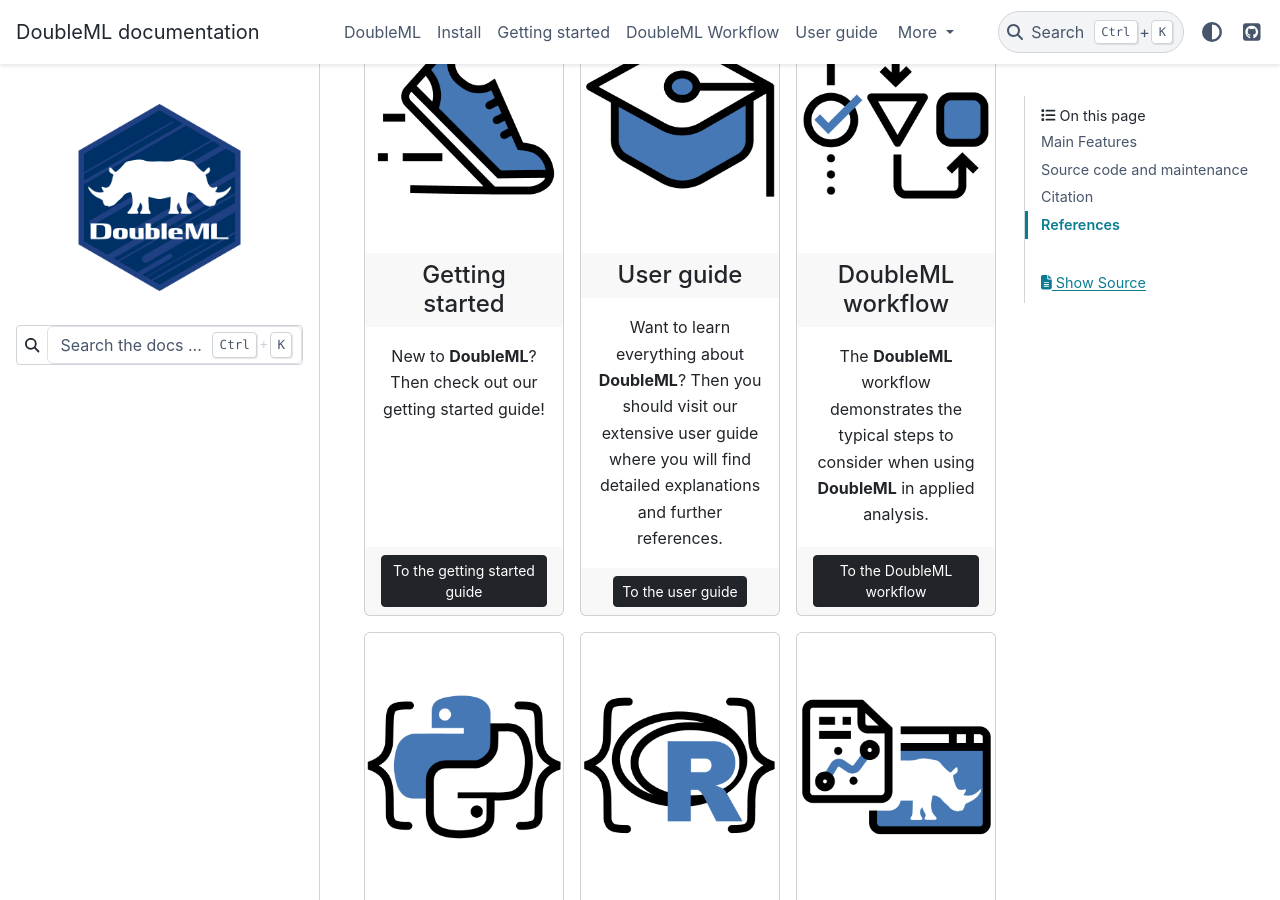
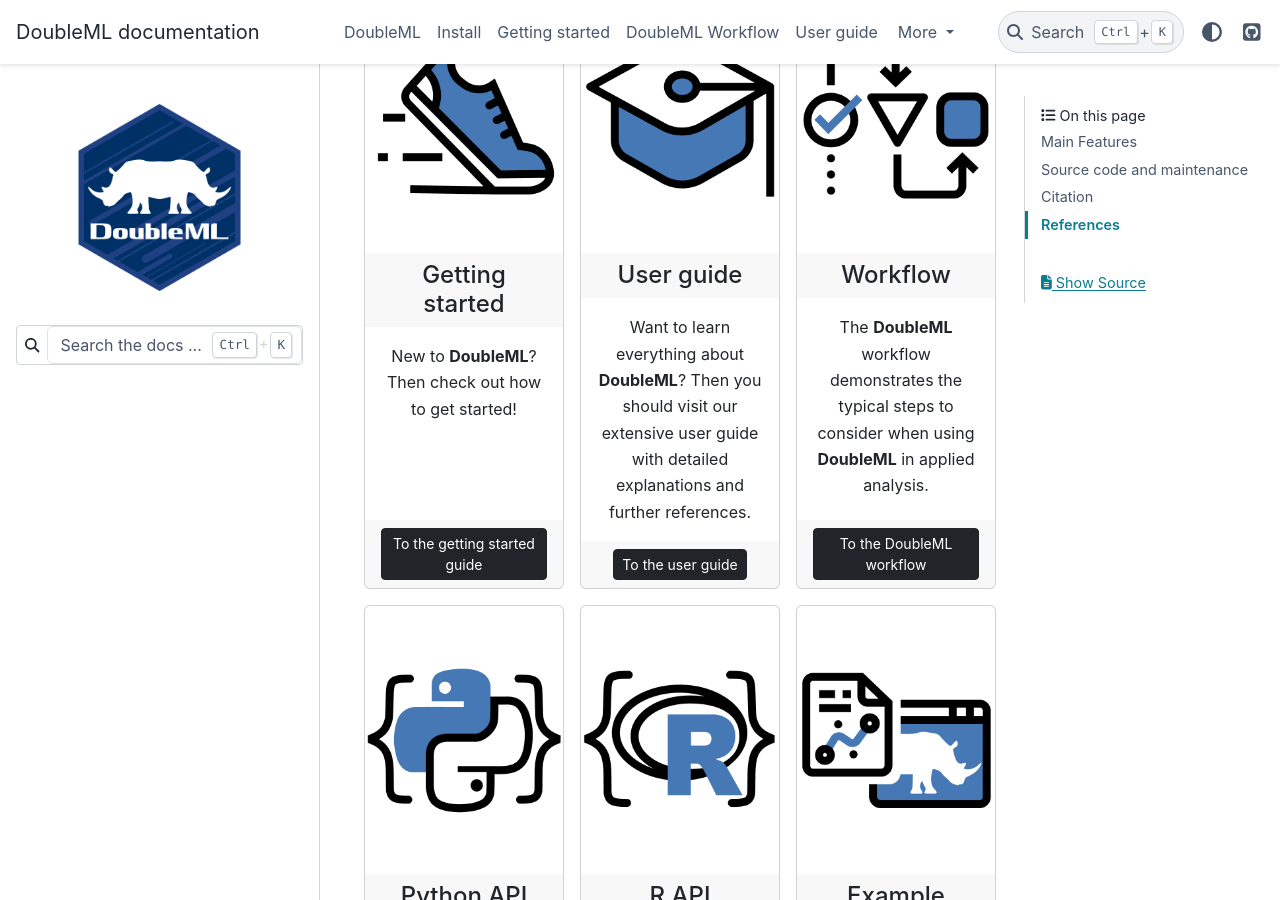
Before and after one commit to DoubleML/doubleml-docs, a Sphinx documentation site: the page built from doc/index.rst, in a window 1280 px wide and 900 px high, scrolled down 314 px. Built offline with Sphinx 7.4.7 and the PyData theme 0.15.4, drawn with Linux system fonts in a browser that asks for light colours.

Commit message:
some polishing in panels on index

```diff
--- a/doc/index.rst
+++ b/doc/index.rst
@@ -32,7 +32,7 @@
     Getting started
     ^^^^^^^^^^^^^^^
 
-    New to **DoubleML**? Then check out our getting started guide!
+    New to **DoubleML**? Then check out how to get started!
 
     +++
 
@@ -47,7 +47,7 @@
     User guide
     ^^^^^^^^^^
 
-    Want to learn everything about **DoubleML**? Then you should visit our extensive user guide where you will find detailed explanations and further references.
+    Want to learn everything about **DoubleML**? Then you should visit our extensive user guide with detailed explanations and further references.
 
     +++
 
@@ -59,7 +59,7 @@
     ---
     :img-top: _static/workflow.png
 
-    DoubleML workflow
+    Workflow
     ^^^^^^^^^^^^^^^^^
 
     The **DoubleML** workflow demonstrates the typical steps to consider when using **DoubleML** in applied analysis.
```
